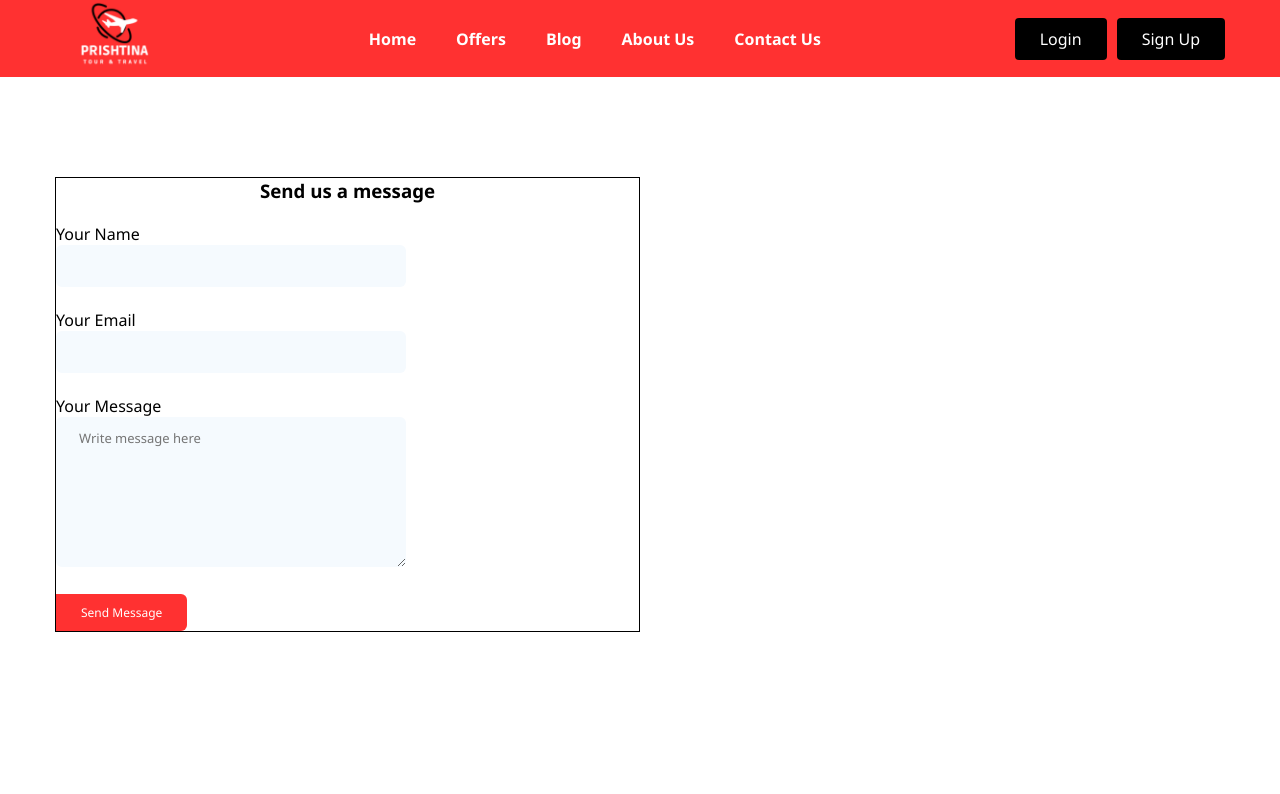
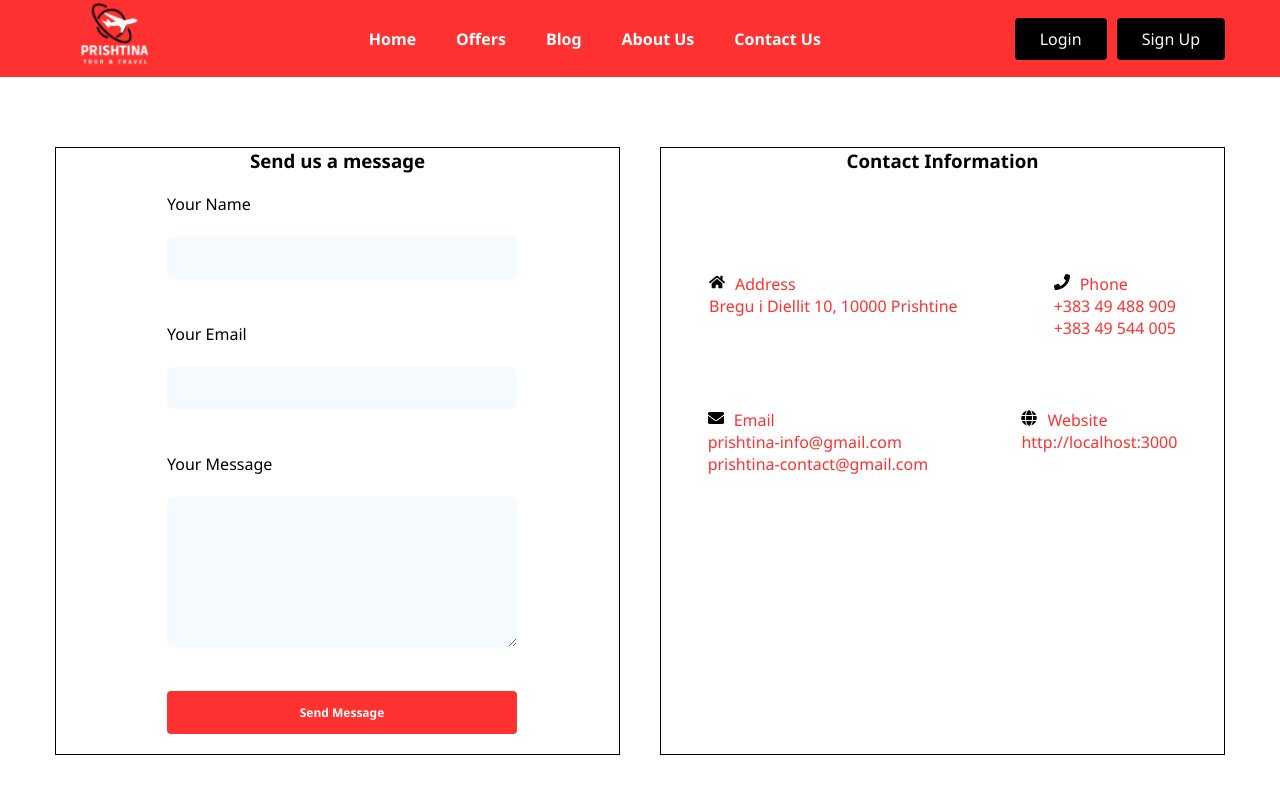
Before and after one commit to bleonjusufi/Agjensioni-Turistik, a React (Create React App) app in the folder frontend/: page /contact in a window 1280 px wide. Shown: the top 794 px of the page. Built offline with nearby package versions, Linux system fonts and the light colour scheme.

Commit message:
Started Contact Us Page

```diff
--- a/frontend/package.json
+++ b/frontend/package.json
@@ -3,12 +3,16 @@
   "version": "0.1.0",
   "private": true,
   "dependencies": {
+    "@fortawesome/fontawesome-svg-core": "^6.4.0",
+    "@fortawesome/free-solid-svg-icons": "^6.4.0",
+    "@fortawesome/react-fontawesome": "^0.2.0",
     "@testing-library/jest-dom": "^5.16.5",
     "@testing-library/react": "^13.4.0",
     "@testing-library/user-event": "^13.5.0",
     "axios": "^1.4.0",
     "react": "^18.2.0",
     "react-dom": "^18.2.0",
+    "react-icons": "^4.9.0",
     "react-router-dom": "^6.12.1",
     "react-scripts": "5.0.1",
     "web-vitals": "^2.1.4"
--- a/frontend/src/Components/CSS/Contact.css
+++ b/frontend/src/Components/CSS/Contact.css
@@ -9,14 +9,24 @@
     margin: 0 auto;
     padding: 0 15px;
 }
-.send-us__msg{
-    margin-top: 100px;
+.row{
+    display: flex;
+    gap: 40px;
+    margin-top: 70px;
+}
+.box-1{
+    border: thin solid black;
     width: 50%;
-    border: thin solid black;
 }
-.contact-msg__title{
+.box-1__title{
     text-align: center;
     margin: 0 0 20px;
+}
+.box-1__form{
+    display: flex;
+    flex-direction: column;
+    justify-content: center;
+    margin-left: 111px;
 }
 input[type="email"] {
     padding: 12px 23px 12px;
@@ -34,7 +44,33 @@ textarea{
     background: #f5fafe;
     border-radius: 6px;
 }
-.send-btn{
-    padding: 10px 25px;
-    background-color: #ff3131;
+.box-1__btn{
+    width: 350px;
+    margin-left: 111px;
+    border-radius: 4px;
+    margin-bottom: 20px;
+    font-weight: bold;
 }
+.box-2{
+    border: thin solid black;
+    width: 50%;
+}
+.box-2__title{
+    text-align: center;
+    margin: 0 0 20px;
+}
+.first-row{
+    display: flex;
+    justify-content: space-around;
+    margin-top: 100px;
+}
+.second-row{
+    display: flex;
+    justify-content: space-around;
+    margin-top: 70px;
+}
+.contact-link{
+    margin-left: 10px;
+    text-decoration: none;
+    color: #ff3131;
+}
--- a/frontend/src/Components/CSS/Login.css
+++ b/frontend/src/Components/CSS/Login.css
@@ -29,11 +29,10 @@ input[type="text"] {
 }
 button {
     padding: 13px 26px;
-    background: #2196f3;
     color: white;
     font-size: 12px;
     border: none;
-    background-color: #0a223d;
+    background-color: #ff3131;
     border-radius: 0px 6px 6px 0px;
     cursor: pointer;
 }
--- a/frontend/src/Components/Pages/Contact.jsx
+++ b/frontend/src/Components/Pages/Contact.jsx
@@ -1,6 +1,11 @@
 import React from "react";
 import Header from "./Header";
 import '../CSS/Contact.css'
+import {Link} from 'react-router-dom';
+import {FaHome} from 'react-icons/fa';
+import {FaPhone} from 'react-icons/fa';
+import {FaEnvelope} from 'react-icons/fa';
+import {FaGlobe} from 'react-icons/fa';
 
 function Contact() {
     return (
@@ -8,18 +13,61 @@ function Contact() {
         <Header />
         <div className="container">
             <div className="contact-us">
-                <div className="send-us__msg">
-                    <h3 className="contact-msg__title">Send us a message</h3>
-                    <label htmlFor="name">Your Name</label> <br></br>
-                    <input type="text" autoComplete="off" />
-                    <br></br> <br></br>
-                    <label htmlFor="email">Your Email</label> <br></br>
-                    <input type="email" />
-                    <br></br> <br></br>
-                    <label htmlFor="msg">Your Message</label> <br></br>
-                    <textarea name="" placeholder="Write message here" id="" cols="30" rows="7"></textarea>
-                    <br></br> <br></br>
-                    <button type="submit" className="send-btn">Send Message</button>
+                <div className="row">
+                    <div className="box-1">
+                        <h3 className="box-1__title">
+                            Send us a message
+                        </h3>
+                        <form className="box-1__form">
+                            <label htmlFor="name">Your Name</label> <br></br>
+                            <input type="text" />
+                            <br></br> <br></br>
+                            <label htmlFor="email">Your Email</label> <br></br>
+                            <input type="email" />
+                            <br></br><br></br>
+                            <label htmlFor="message">Your Message</label> <br></br>
+                            <textarea name="" id="" cols="30" rows="7"></textarea>
+                        </form>
+                        <br></br> <br></br>
+                        <button type="submit" className="box-1__btn">Send Message</button>
+                    </div>
+                    <div className="box-2">
+                        <h3 className="box-2__title">
+                            Contact Information
+                        </h3>
+                        <div className="contact-info">
+                            <div className="first-row">
+                        <div className="address">
+                            <FaHome />
+                            <Link to = "/" className="contact-link">Address <br></br>
+                                Bregu i Diellit 10, 10000 Prishtine
+                            </Link>
+                        </div>
+                        <div className="phone">
+                            <FaPhone />
+                            <Link to = "/contact" className="contact-link">Phone <br></br>
+                                +383 49 488 909 <br></br>
+                                +383 49 544 005
+                            </Link>
+                        </div>
+                        </div>
+                        <div className="second-row">
+                        <div className="email">
+                            <FaEnvelope />
+                            <Link to = "/contact" className="contact-link">Email <br></br>
+                                prishtina-info@gmail.com <br></br>
+                                prishtina-contact@gmail.com
+                            </Link>
+                        </div>
+                        <div className="website">
+                            <FaGlobe />
+                            <Link to = "/" className="contact-link">Website <br></br>
+                                http://localhost:3000
+                            </Link>
+                        </div>
+                        </div>
+                        </div>
+                    </div>
                 </div>
             </div>
         </div>
--- a/frontend/src/Components/Pages/Login.jsx
+++ b/frontend/src/Components/Pages/Login.jsx
@@ -9,28 +9,28 @@ function Login() {
       <div class="container">
         <div class="log-in__container">
           <form id="form" class="form" autocomplete="off">
-            <h2>Kycuni</h2>
+            <h2>Login</h2>
             <div class="form-control">
-              <label for="email">Adresa Elektornike</label>
+              <label for="email">Email Address</label>
               <input
                 type="text"
                 id="email"
-                placeholder="Shëno adresën elektronike"
+                placeholder="Enter Email Address"
               />
             </div>
             <div class="form-control">
-              <label for="password">Fjalëkalimi</label>
+              <label for="password">Password</label>
               <input
                 type="password"
                 id="password"
-                placeholder="Shëno fjalëkalimin"
+                placeholder="Enter Password"
               />
             </div>
             <div class="buttons">
-              <Link to = "/" class="cancel-button">Kthehu Mbrapa</Link>
-              <button type="submit">Regjistrohu</button>
+              <Link to = "/" class="cancel-button">Return</Link>
+              <button type="submit">Login</button>
             </div>
-            <Link to = "/signup">Deshironi te regjistroheni?</Link>
+            <Link to = "/signup">Create account</Link>
           </form>
         </div>
       </div>
--- a/frontend/src/Components/Pages/Signup.jsx
+++ b/frontend/src/Components/Pages/Signup.jsx
@@ -9,44 +9,44 @@ function Signup() {
       <div class="container">
         <div class="sign-up__container">
           <form id="form" class="form" autocomplete="off">
-            <h2>Regjistrohu</h2>
+            <h2>Sign Up</h2>
             <div class="form-control">
-              <label for="username">Emri i përdoruesit</label>
+              <label for="username">Your Name</label>
               <input
                 type="text"
                 id="username"
-                placeholder="Shëno emrin tuaj të përdoruesit"
+                placeholder="Enter Your Name"
               />
             </div>
             <div class="form-control">
-              <label for="email">Adresa Elektornike</label>
+              <label for="email">Email Address</label>
               <input
                 type="text"
                 id="email"
-                placeholder="Shëno adresën elektronike"
+                placeholder="Enter Email Address"
               />
             </div>
             <div class="form-control">
-              <label for="password">Fjalëkalimi</label>
+              <label for="password">Password</label>
               <input
                 type="password"
                 id="password"
-                placeholder="Shëno fjalëkalimin"
+                placeholder="Enter Password"
               />
             </div>
             <div class="form-control">
-              <label for="password2">Konfirmimi i Fjalëkalimit</label>
+              <label for="password2">Confirm Password</label>
               <input
                 type="password"
                 id="password2"
-                placeholder="Shëno fjalëkalimin përsëri"
+                placeholder="Confirm Password"
               />
             </div>
             <div class="buttons">
-              <Link to = "/" class="cancel-button">Kthehu Mbrapa</Link>
-              <button type="submit">Regjistrohu</button>
+              <Link to = "/" class="cancel-button">Return</Link>
+              <button type="submit">Sign Up</button>
             </div>
-            <Link to = "/login">Keni llogari, kycuni</Link>
+            <Link to = "/login">Already have an account! Login here</Link>
           </form>
         </div>
       </div>
```
Also changed, not shown: 1 other file (tests, documents, lock files or other folders).
